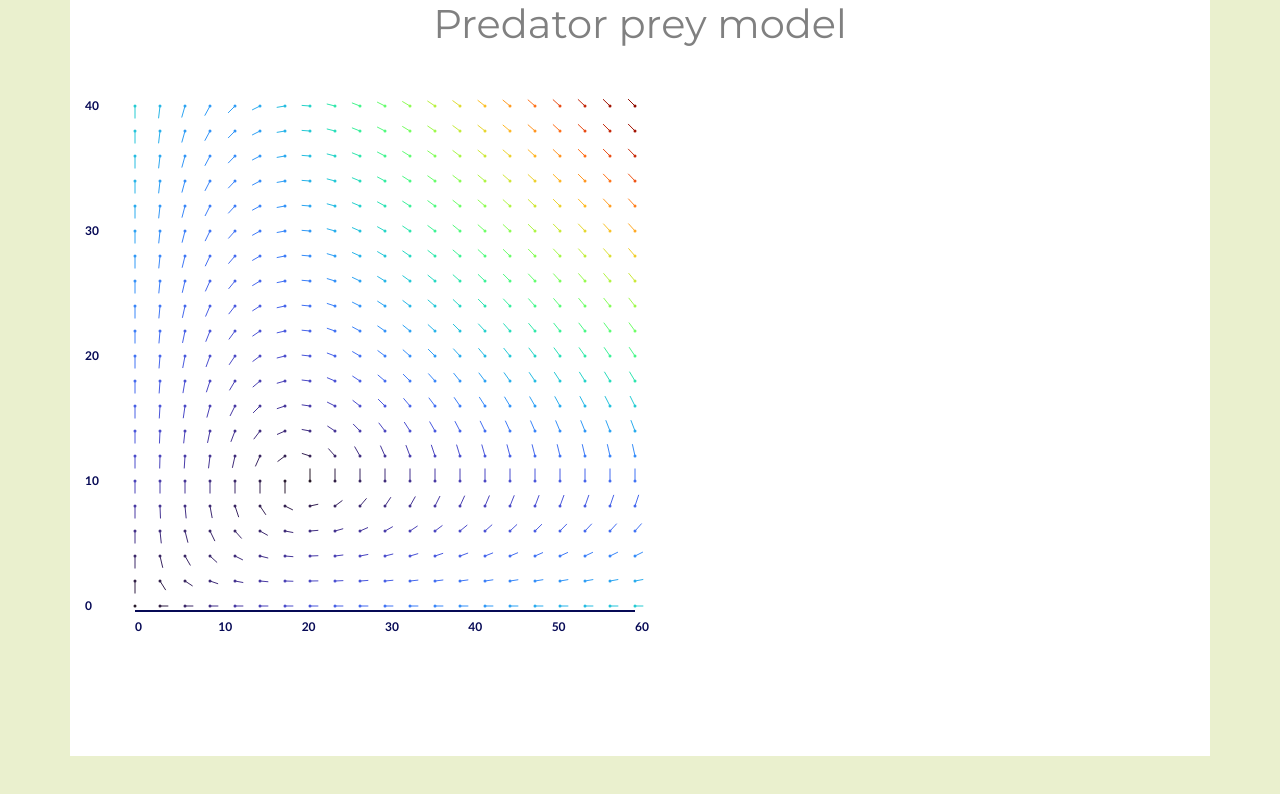
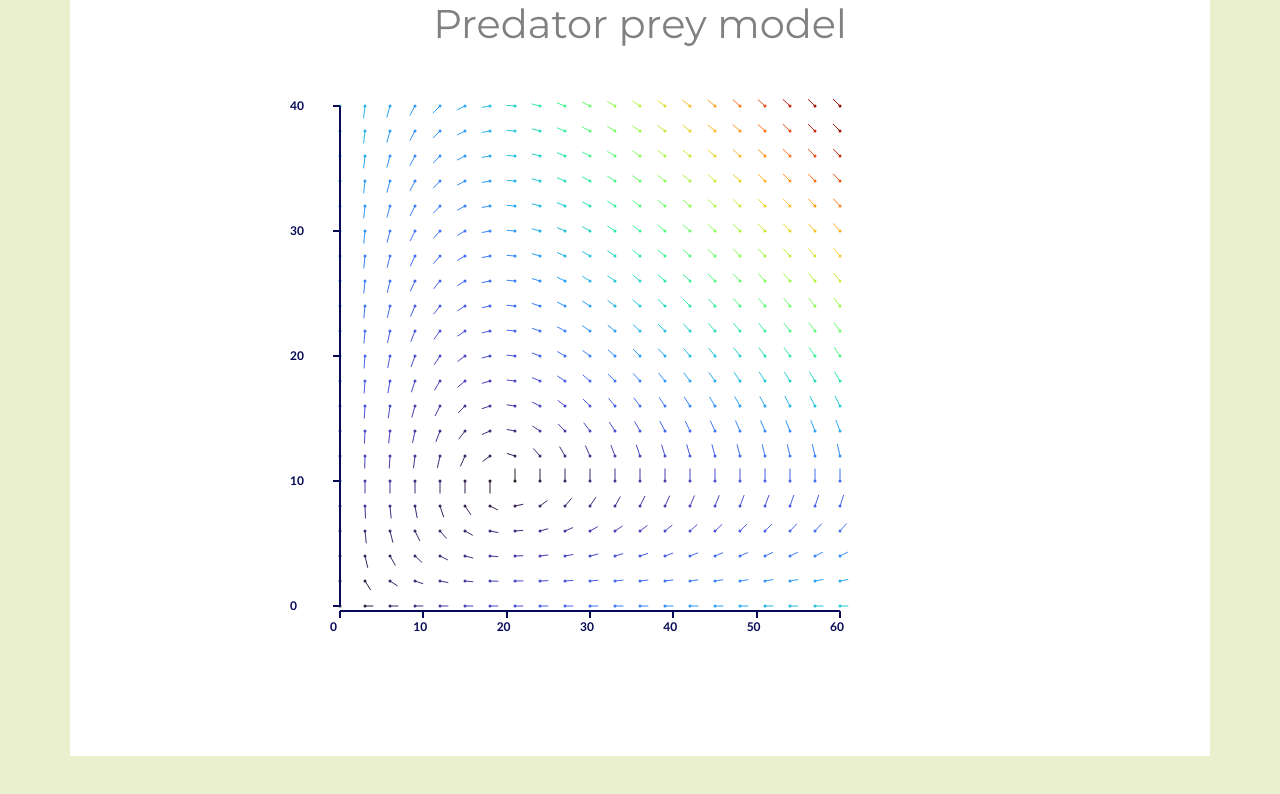
Before and after one commit to khirshah/predator_prey, a React app: page / in a window 1280 px wide. Shown: the top 794 px of the page. Built offline with nearby package versions, Linux system fonts and the light colour scheme.

Commit message:
added axes to vector space

```diff
--- a/src/components/LotkaVoltera.js
+++ b/src/components/LotkaVoltera.js
@@ -4,7 +4,7 @@ import {Col, Row} from 'react-bootstrap';
 import * as d3 from "d3";
 
 import dataGrid from "./model";
-import styles from "../styles/lotkaVoltera.css"
+import styles from "../styles/lotkaVoltera.css";
 
 
 export default class LotkaVoltera extends Component {
@@ -87,9 +87,9 @@ export default class LotkaVoltera extends Component {
 
     return (
       <Col>
-        <div id="SVGContainer">
-          <svg id="vectorspace" width={this.state.width+this.state.margin} height={this.state.height+this.state.margin} padding={this.state.padding}>
-            <g id="datapoints">
+        <div className={styles.SVGContainer}>
+          <svg className={styles.vectorspace} width={this.state.width+this.state.margin} height={this.state.height+this.state.margin} padding={this.state.padding}>
+            <g className={styles.datapoints}>
               {this.renderDataPoints()}
             </g>
             <g className={`chart-axis chart-axis--x ${styles.axis}`}
@@ -101,35 +101,63 @@ export default class LotkaVoltera extends Component {
                   y2={0}
                 >
                 </line>
-              {this.state.xTicks.map((d) => (
-                <text
-                  key={d}
-                  x={this.state.xScale(d)}
-                  y="20"
-                >
-                  {d}
-                </text>
+              {this.state.xTicks.map((Xtick) => (
+                  <text
+                    key={Xtick}
+                    x={this.state.xScale(Xtick)-10}
+                    y="20"
+                  >
+                    {Xtick}
+                  </text>
               ))}
-
+              {this.state.xTicks.map((Xtick) => (
+                  <line
+                    key={Xtick}
+                    x1={this.state.xScale(Xtick)}
+                    x2={this.state.xScale(Xtick)}
+                    y1={0}
+                    y2={7}
+                  >
+                  </line>
+              ))}
               </g>
               <g className={`chart-axis chart-axis--y  ${styles.axis}`}>
+                <line
+                  x1={this.state.padding}
+                  x2={this.state.padding}
+                  y1={this.state.padding}
+                  y2={this.state.width-this.state.padding}
+                >
+                </line>
                 <text
                   className="chart-unit"
                   transform="rotate(-90)"
-                  x="60" y="40"
+                  x="0" y="0"
+                  color="black"
                 >
                   {"number of foxes"}
+
                 </text>
 
-              {this.state.yTicks.map((d) => (
+              {this.state.yTicks.map((Ytick) => (
                 <text
                   className="tick"
-                  key={d}
+                  key={Ytick}
                   x="0"
-                  y={this.state.yScale(d) + 4}
+                  y={this.state.yScale(Ytick) + 4}
                 >
-                  {d}
+                  {Ytick}
                 </text>
+              ))}
+              {this.state.yTicks.map((Ytick) => (
+                <line
+                  key={Ytick}
+                  x1={this.state.padding}
+                  x2={this.state.padding-7}
+                  y1={this.state.yScale(Ytick)}
+                  y2={this.state.yScale(Ytick)}
+                >
+                </line>
               ))}
             </g>
           </svg>
--- a/src/styles/lotkaVoltera.css
+++ b/src/styles/lotkaVoltera.css
@@ -11,3 +11,9 @@
   font-size: 12px;
   fill: #070a56;
 }
+
+.SVGContainer {
+  display: flex;
+  justify-content: center;
+  /*background-color: #0d0d0d;*/
+}
```
Also changed, not shown: 1 other file (tests, documents, lock files or other folders).
